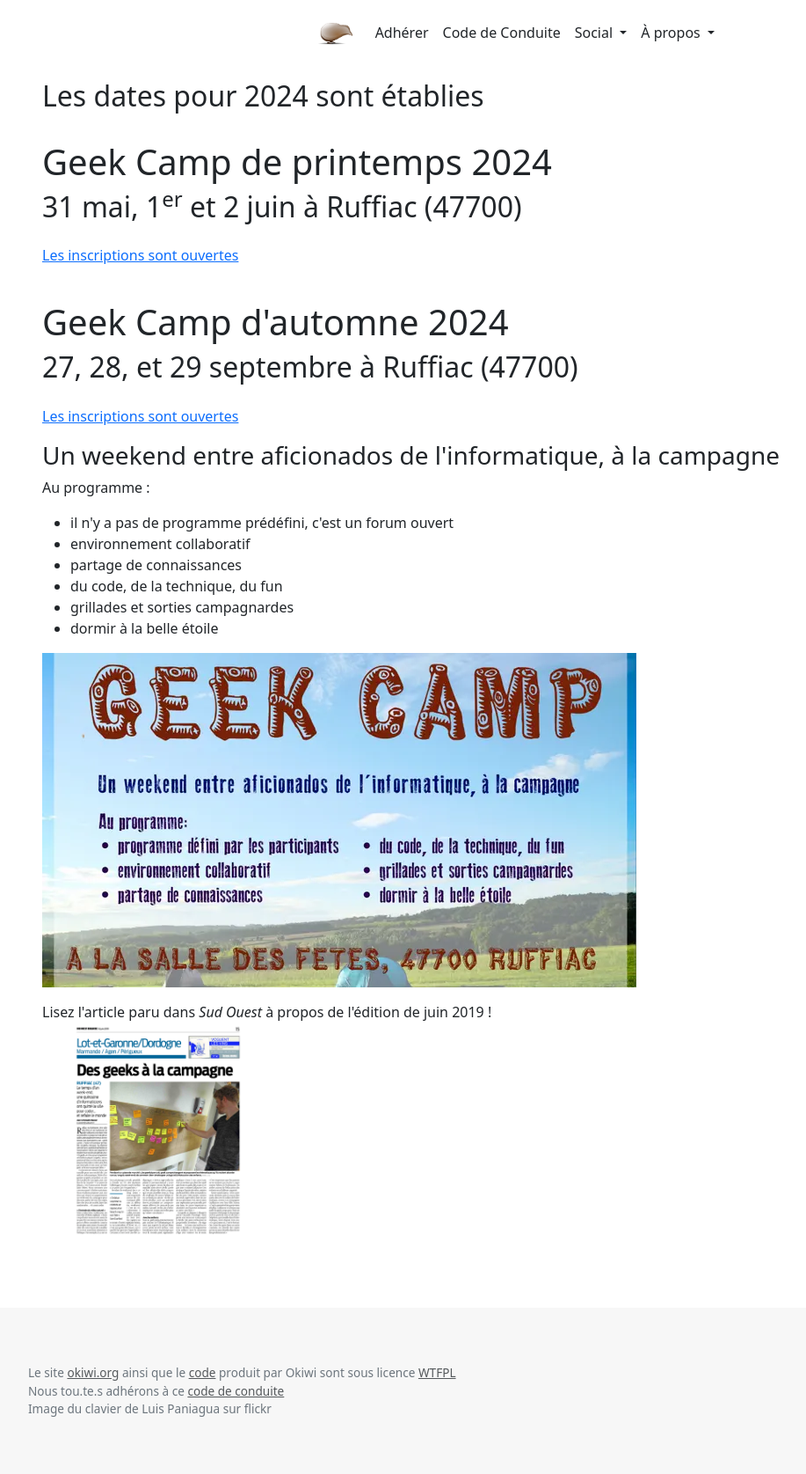
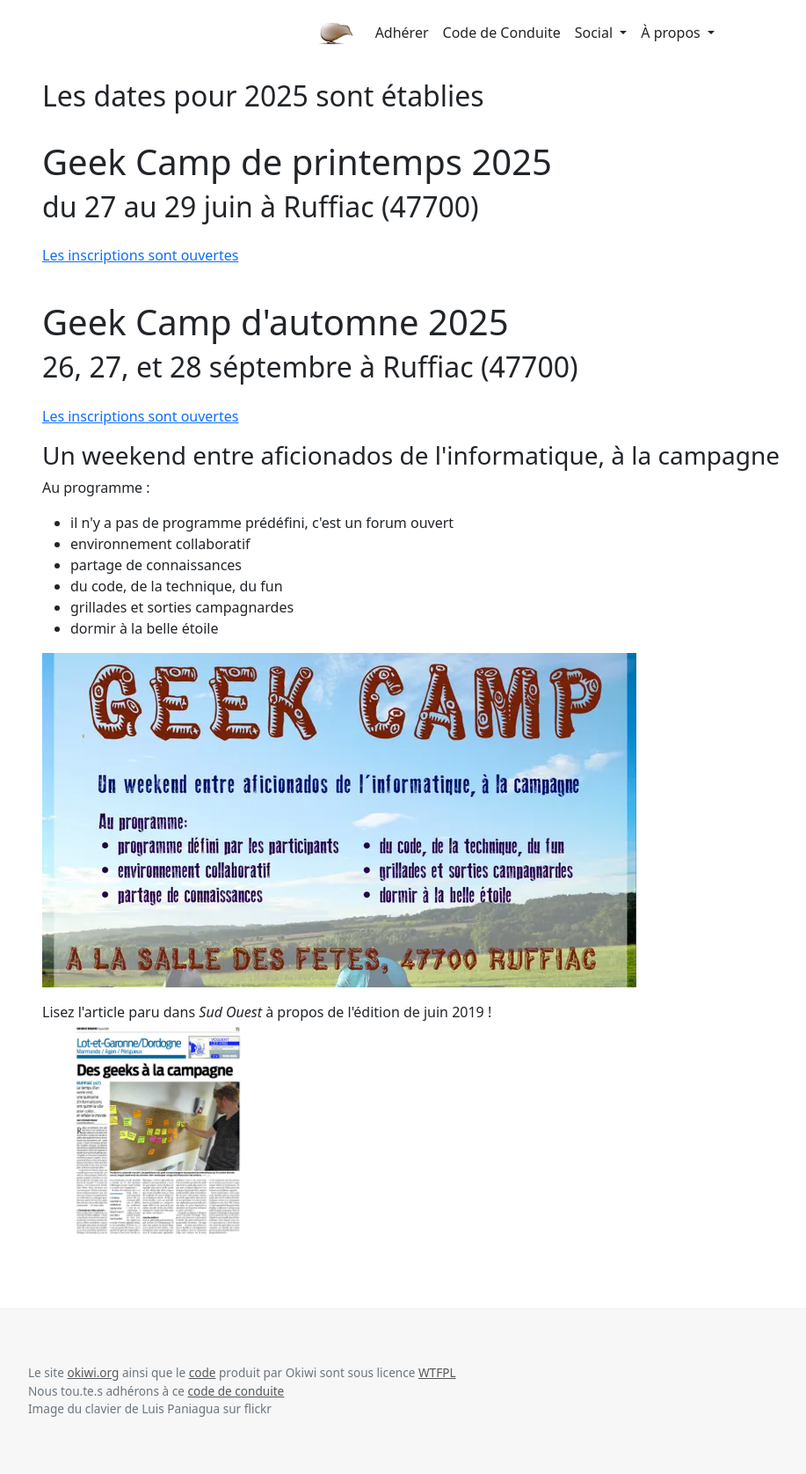
Before and after one commit to okiwi/okiwi.org, a Jekyll site: the page built from geek-camp/index.html, in a window 1280 px wide. Shown: the whole page at 88% size, without its empty margins (50-967 px from the left). Built offline with Jekyll 4.4.1, drawn with Linux system fonts in a browser that asks for light colours.

Commit message:
MaJ datesGeek Camp 2025

```diff
--- a/geek-camp/index.html
+++ b/geek-camp/index.html
@@ -1,25 +1,25 @@
 ---
 layout: default
-title: Geek Camp 2024 - Évènements Okiwi
+title: Geek Camp 2025 - Évènements Okiwi
 ---
 <div class="container">
     <div class="card" style="border: none">
         <div class="card-body">
-            <h2 class="card-title">Les dates pour 2024 sont établies</h2>
+            <h2 class="card-title">Les dates pour 2025 sont établies</h2>
                 <p class="pt-2">
-                    <h1>Geek Camp de printemps 2024</h1>
-                    <h2>31 mai, 1<sup>er</sup> et 2 juin à Ruffiac (47700)</h2>
+                    <h1>Geek Camp de printemps 2025</h1>
+                    <h2>du 27 au 29 juin à Ruffiac (47700)</h2>
                 </p>
                 <p class="row pt-2">
-                    <a href="https://www.meetup.com/software-craftsmanship-bdx/events/298299676/" target="_blank">Les
+                    <a href="https://www.meetup.com/software-craftsmanship-bdx/events/307102391/" target="_blank">Les
                         inscriptions sont ouvertes</a>
                 </p>
                 <p class="pt-2">
-                    <h1>Geek Camp d'automne 2024</h1>
-                    <h2>27, 28, et 29 septembre à Ruffiac (47700)</h2>
+                    <h1>Geek Camp d'automne 2025</h1>
+                    <h2>26, 27, et 28 séptembre à Ruffiac (47700)</h2>
                 </p>
                 <p class="row pt-2">
-                    <a href="https://www.meetup.com/software-craftsmanship-bdx/events/298299761/" target="_blank">Les
+                    <a href="https://www.meetup.com/software-craftsmanship-bdx/events/307821882/" target="_blank">Les
                         inscriptions sont ouvertes</a>
                 </p>
             <h3>Un weekend entre aficionados de l'informatique, à la campagne</h3>
```
